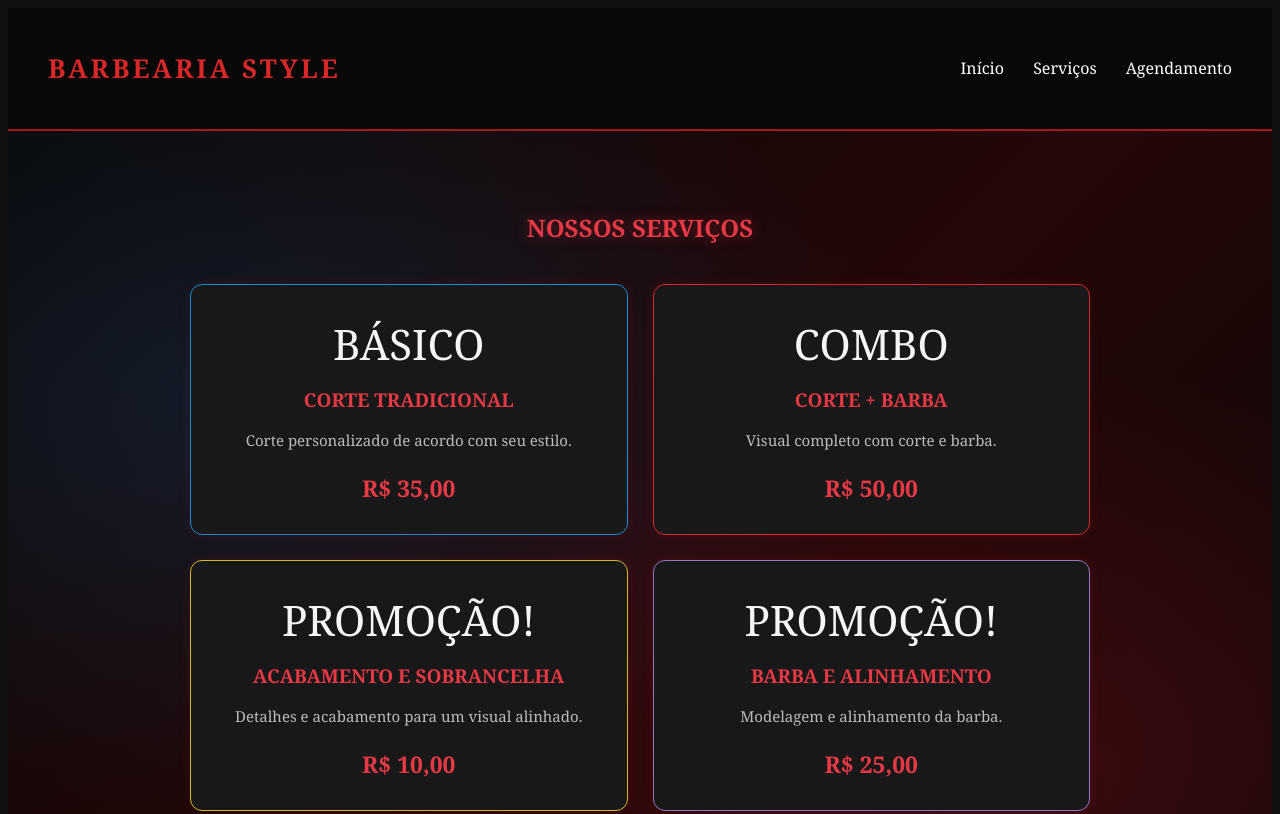
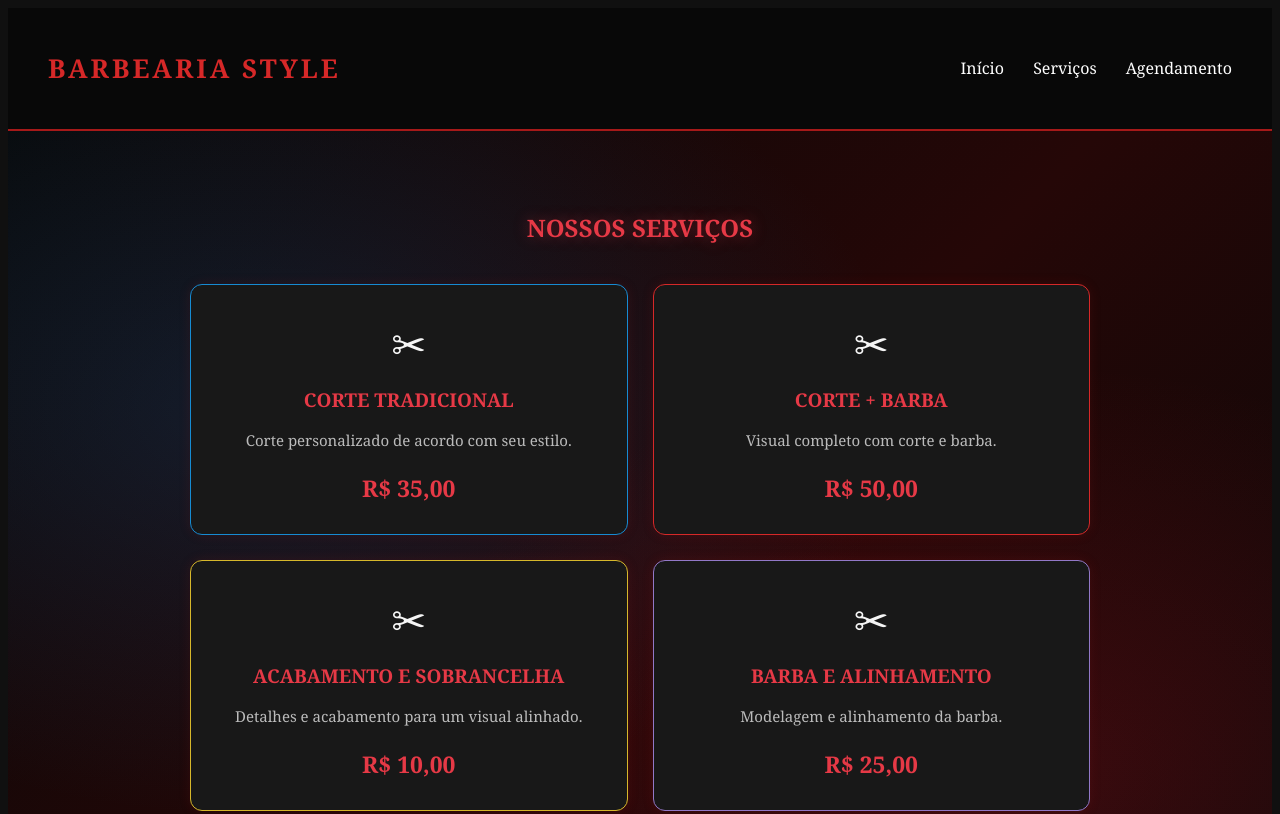
Before and after one commit to bruhqxx/barbearia-style, a plain HTML site: page servicos.html in a window 1280 px wide. Shown: the top 814 px of the page. Drawn offline with Linux system fonts and the light colour scheme.

Commit message:
Update servicos.html

```diff
--- a/servicos.html
+++ b/servicos.html
@@ -26,28 +26,28 @@
         <section class="servicos-container">
 
             <div class="servico-card agua">
-                <span>BÁSICO</span>
+                <span>✂</span>
                 <h3>CORTE TRADICIONAL</h3>
                 <p>Corte personalizado de acordo com seu estilo.</p>
                 <strong>R$ 35,00</strong>
             </div>
 
             <div class="servico-card chamas">
-                <span>COMBO</span>
+                <span>✂</span>
                 <h3>CORTE + BARBA</h3>
                 <p>Visual completo com corte e barba.</p>
                 <strong>R$ 50,00</strong>
             </div>
 
             <div class="servico-card trovao">
-                <span>PROMOÇÃO!</span>
+                <span>✂</span>
                 <h3>ACABAMENTO E SOBRANCELHA</h3>
                 <p>Detalhes e acabamento para um visual alinhado.</p>
                 <strong>R$ 10,00</strong>
             </div>
 
             <div class="servico-card nevoa">
-                <span>PROMOÇÃO!</span>
+                <span>✂</span>
                 <h3>BARBA E ALINHAMENTO</h3>
                 <p>Modelagem e alinhamento da barba.</p>
                 <strong>R$ 25,00</strong>
```
